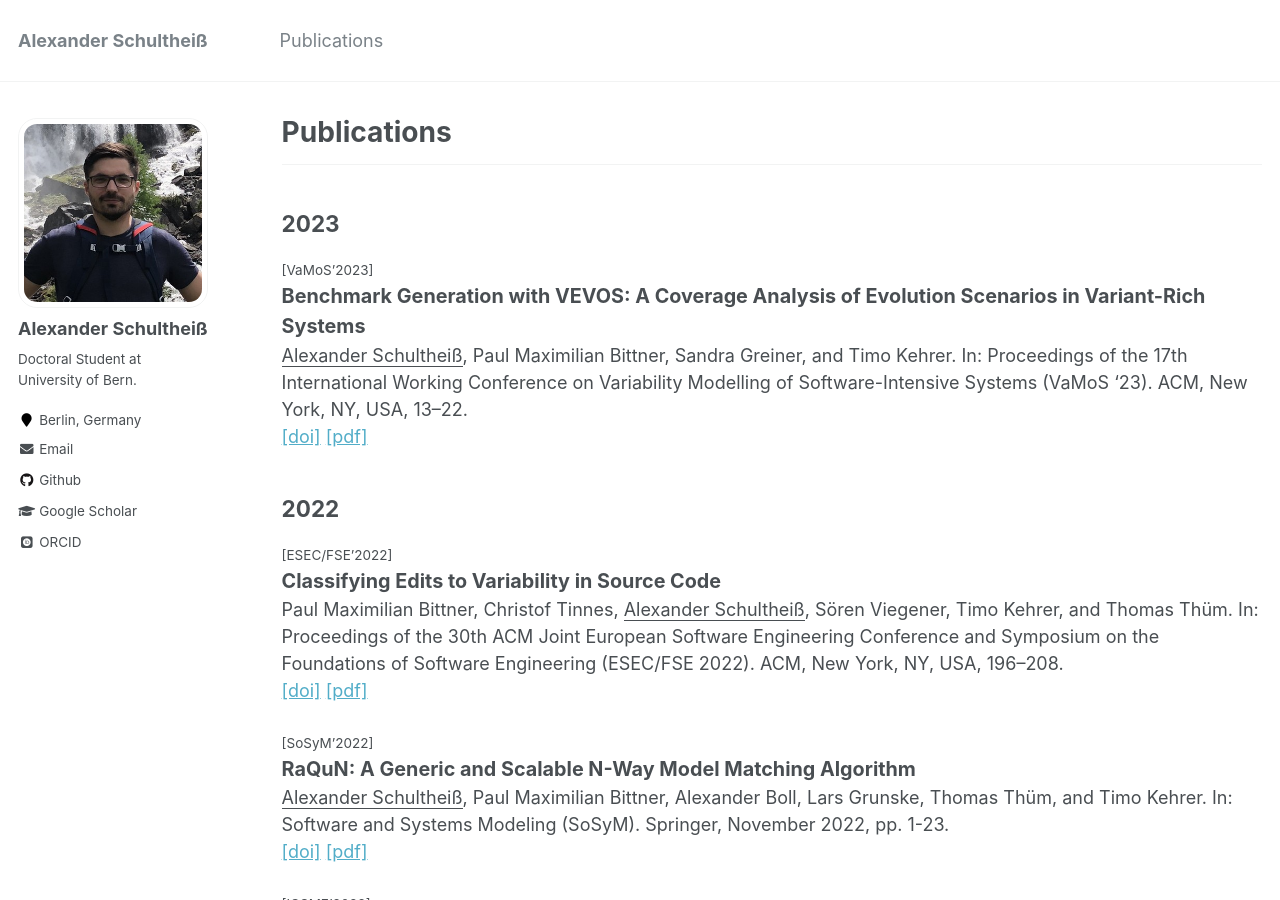
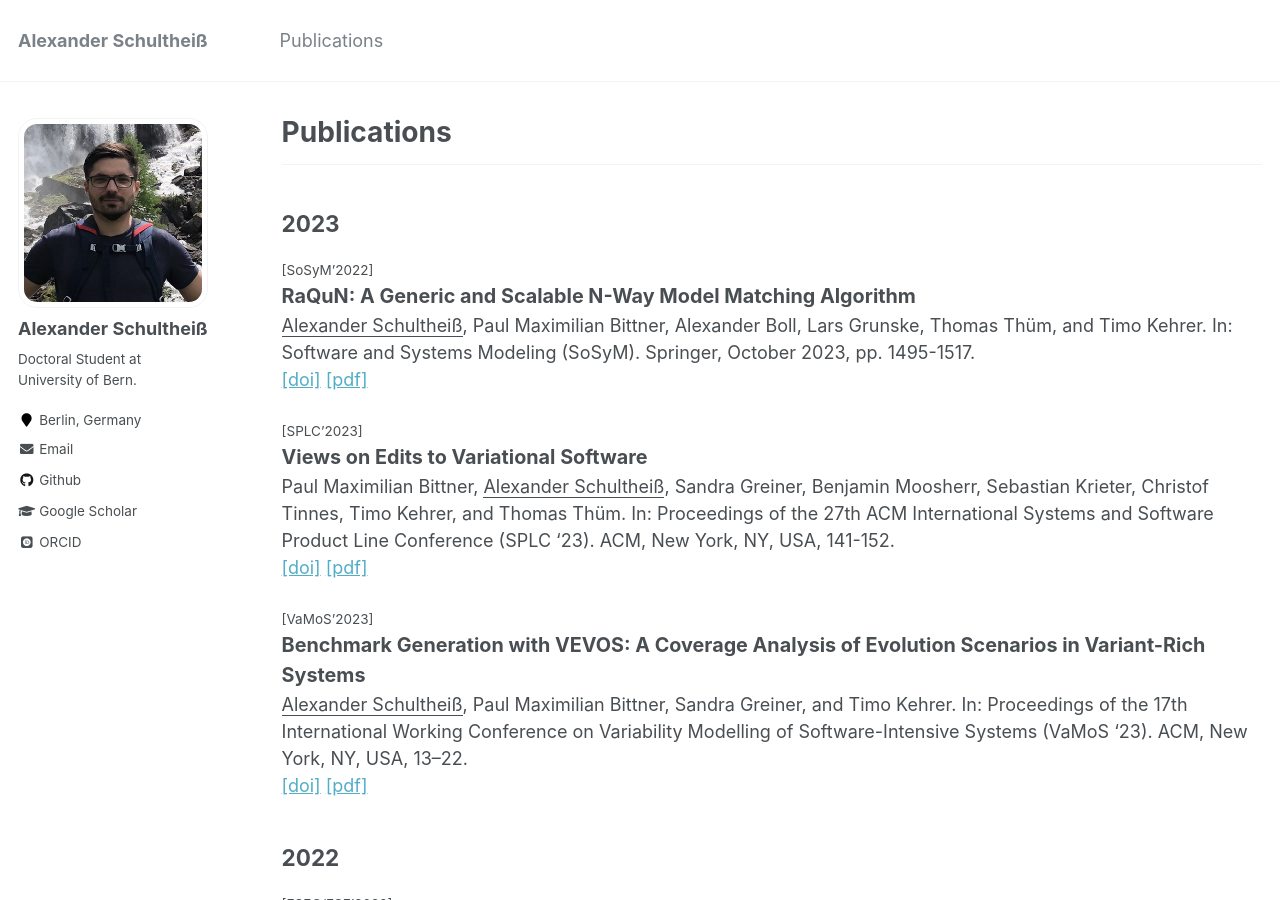
Before and after one commit to AlexanderSchultheiss/AlexanderSchultheiss.github.io, a Jekyll site: the page built from _pages/publications.md, in a window 1280 px wide and 900 px high. Built offline with Jekyll 4.4.1, drawn with Linux system fonts in a browser that asks for light colours; some web fonts are replaced.

Commit message:
update publications

```diff
--- a/_pages/publications.md
+++ b/_pages/publications.md
@@ -7,6 +7,19 @@ author_profile: true
 
 ---
 ## 2023
+<span style="font-size:0.75em;">[SoSyM'2022]</span><br>
+<span style="font-size:1.1em;">__RaQuN: A Generic and Scalable N-Way Model Matching Algorithm__</span><br>
+<ins>Alexander Schultheiß</ins>, Paul Maximilian Bittner, Alexander Boll, Lars Grunske, Thomas Thüm, and Timo Kehrer. In: Software and Systems Modeling (SoSyM). Springer, October 2023, pp. 1495-1517.
+<br>
+[[doi]](https://doi.org/10.1007/s10270-022-01062-5)
+[[pdf]](http://alexanderschultheiss.github.io/files/SBB+-SoSyM23.pdf)
+
+<span style="font-size:0.75em;">[SPLC'2023]</span><br>
+<span style="font-size:1.1em;">__Views on Edits to Variational Software__</span><br>
+Paul Maximilian Bittner, <ins>Alexander Schultheiß</ins>, Sandra Greiner, Benjamin Moosherr, Sebastian Krieter, Christof Tinnes, Timo Kehrer, and Thomas Thüm. In: Proceedings of the 27th ACM International Systems and Software Product Line Conference (SPLC '23). ACM, New York, NY, USA, 141-152.
+<br>
+[[doi]](https://doi.org/10.1145/3579027.3608985)
+[[pdf]](https://dl.acm.org/doi/pdf/10.1145/3579027.3608985)
 
 <span style="font-size:0.75em;">[VaMoS'2023]</span><br>
 <span style="font-size:1.1em;">__Benchmark Generation with VEVOS: A Coverage Analysis of Evolution Scenarios in Variant-Rich Systems__</span><br>
@@ -16,7 +29,6 @@ author_profile: true
 [[pdf]](http://alexanderschultheiss.github.io/files/SBGK-VaMoS23.pdf)
 
 ## 2022
-
 <span style="font-size:0.75em;">[ESEC/FSE'2022]</span><br>
 <span style="font-size:1.1em;">__Classifying Edits to Variability in Source Code__</span><br>
 Paul Maximilian Bittner, Christof Tinnes, <ins>Alexander Schultheiß</ins>, Sören Viegener, Timo Kehrer, and Thomas Thüm. In: Proceedings of the 30th ACM Joint European Software Engineering Conference and Symposium on the Foundations of Software Engineering (ESEC/FSE 2022). ACM, New York, NY, USA, 196–208.
@@ -24,12 +36,6 @@ Paul Maximilian Bittner, Christof Tinnes, <ins>Alexander Schultheiß</ins>, Sör
 [[doi]](https://doi.org/10.1145/3540250.3549108)
 [[pdf]](https://dl.acm.org/doi/pdf/10.1145/3540250.3549108)
 
-<span style="font-size:0.75em;">[SoSyM'2022]</span><br>
-<span style="font-size:1.1em;">__RaQuN: A Generic and Scalable N-Way Model Matching Algorithm__</span><br>
-<ins>Alexander Schultheiß</ins>, Paul Maximilian Bittner, Alexander Boll, Lars Grunske, Thomas Thüm, and Timo Kehrer. In: Software and Systems Modeling (SoSyM). Springer, November 2022, pp. 1-23.
-<br>
-[[doi]](https://doi.org/10.1007/s10270-022-01062-5)
-[[pdf]](http://alexanderschultheiss.github.io/files/SBB+-SoSyM22.pdf)
 
 <span style="font-size:0.75em;">[ICSME'2022]</span><br>
 <span style="font-size:1.1em;">__Quantifying the Potential to Automate the Synchronization of Variants in Clone-and-Own__</span><br>
```
Also changed, not shown: 2 other files.
